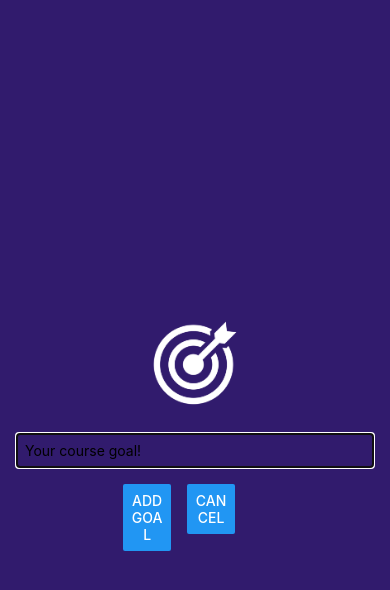
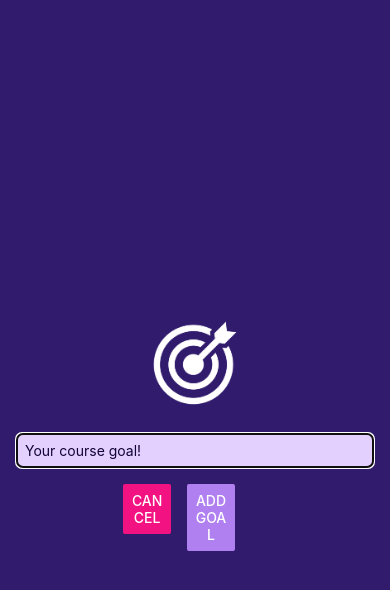
Before and after one commit to vlsk3104/RNCourse, a React Native app: screen / in a window 390 px wide. Both pictures are taken after a click on the button "ADD NEW GOAL". Shown: the top 590 px of the page. Built offline with nearby package versions, Linux system fonts and the light colour scheme.

Commit message:
Module Summary

```diff
--- a/App.js
+++ b/App.js
@@ -1,3 +1,4 @@
+import { StatusBar } from 'expo-status-bar';
 import { useState } from 'react';
 import { Button, FlatList, StyleSheet, View } from 'react-native';
 import GoalInput from './components/GoalInput';
@@ -30,10 +31,12 @@
   }
 
   return (
+    <>
+      <StatusBar style="light" />
       <View style={styles.appContainer}>
         <Button
           title="Add New Goal"
-        color="#5e0acc"
+          color="#a065ec"
           onPress={startAddGoalHandler}
         />
         <GoalInput
@@ -60,6 +63,7 @@
           />
         </View>
       </View>
+    </>
   );
 }
 
@@ -67,7 +71,7 @@
   appContainer: {
     flex: 1,
     paddingTop: 50,
-    paddingHorizontal: 16
+    paddingHorizontal: 16,
   },
   goalsContainer: {
     flex: 5,
--- a/app.json
+++ b/app.json
@@ -5,6 +5,7 @@
     "version": "1.0.0",
     "orientation": "portrait",
     "icon": "./assets/icon.png",
+    "backgroundColor" : "#1e085a",
     "userInterfaceStyle": "light",
     "splash": {
       "image": "./assets/splash.png",
--- a/components/GoalInput.js
+++ b/components/GoalInput.js
@@ -25,10 +25,18 @@
         />
         <View style={styles.buttonContainer}>
           <View style={styles.button}>
-            <Button title={`Add\nGoal`} onPress={addGoalHandler} />
+            <Button
+              title="Cancel"
+              onPress={props.onCancel}
+              color="#f31282"
+            />
           </View>
           <View style={styles.button}>
-            <Button title="Cancel" onPress={props.onCancel} />
+            <Button
+              title={`Add\nGoal`}
+              onPress={addGoalHandler}
+              color="#b180f0"
+            />
           </View>
         </View>
       </View>
@@ -51,7 +59,10 @@
   },
   textInput: {
     borderWidth: 1,
-    borderColor: '#cccccc',
+    borderColor: '#e4d0ff',
+    backgroundColor: '#e4d0ff',
+    color: '#120438',
+    borderRadius: 6,
     width: '100%',
     padding: 8,
   },
```
Lines whose indentation alone changed are shown as unchanged.
